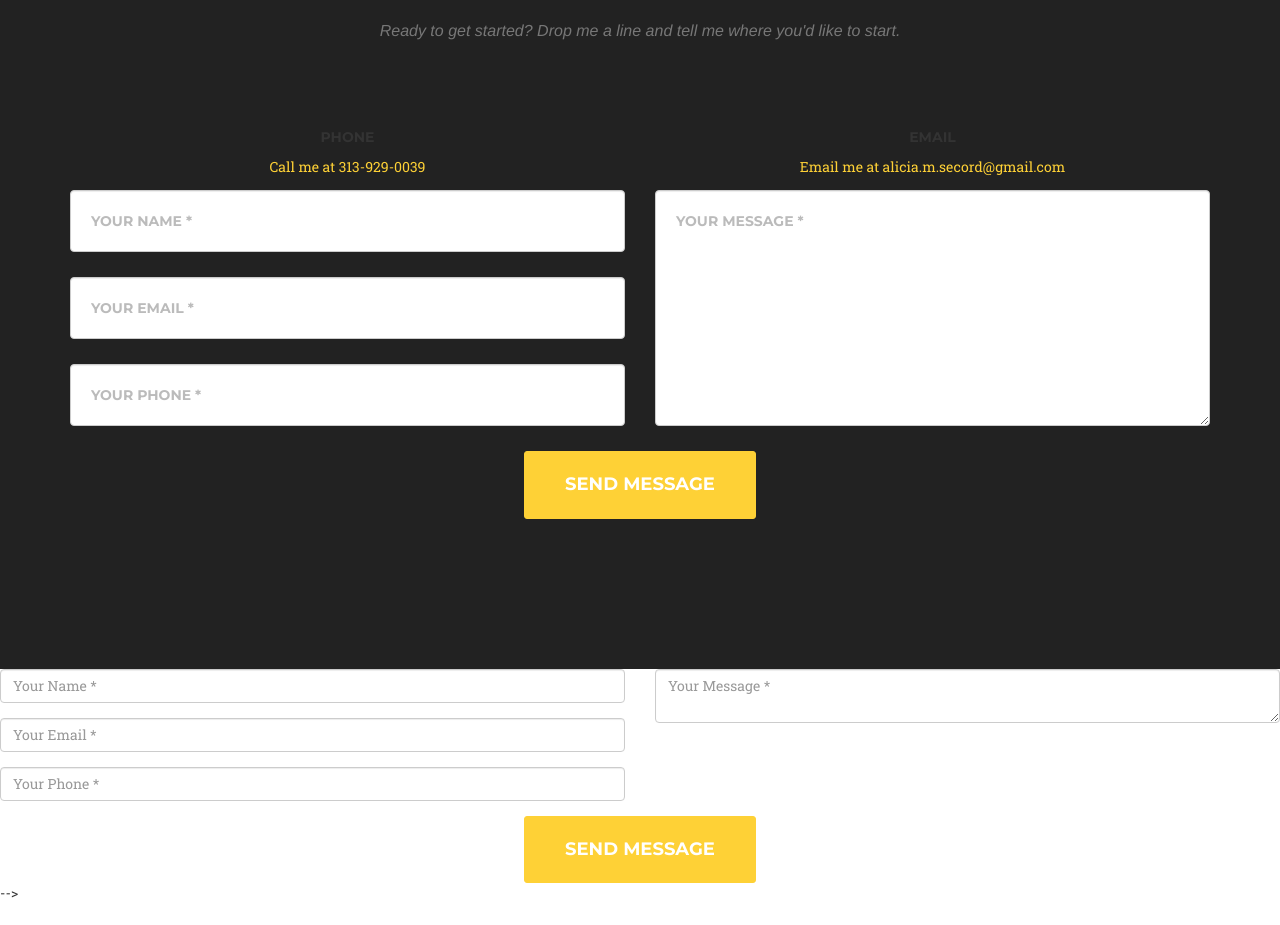
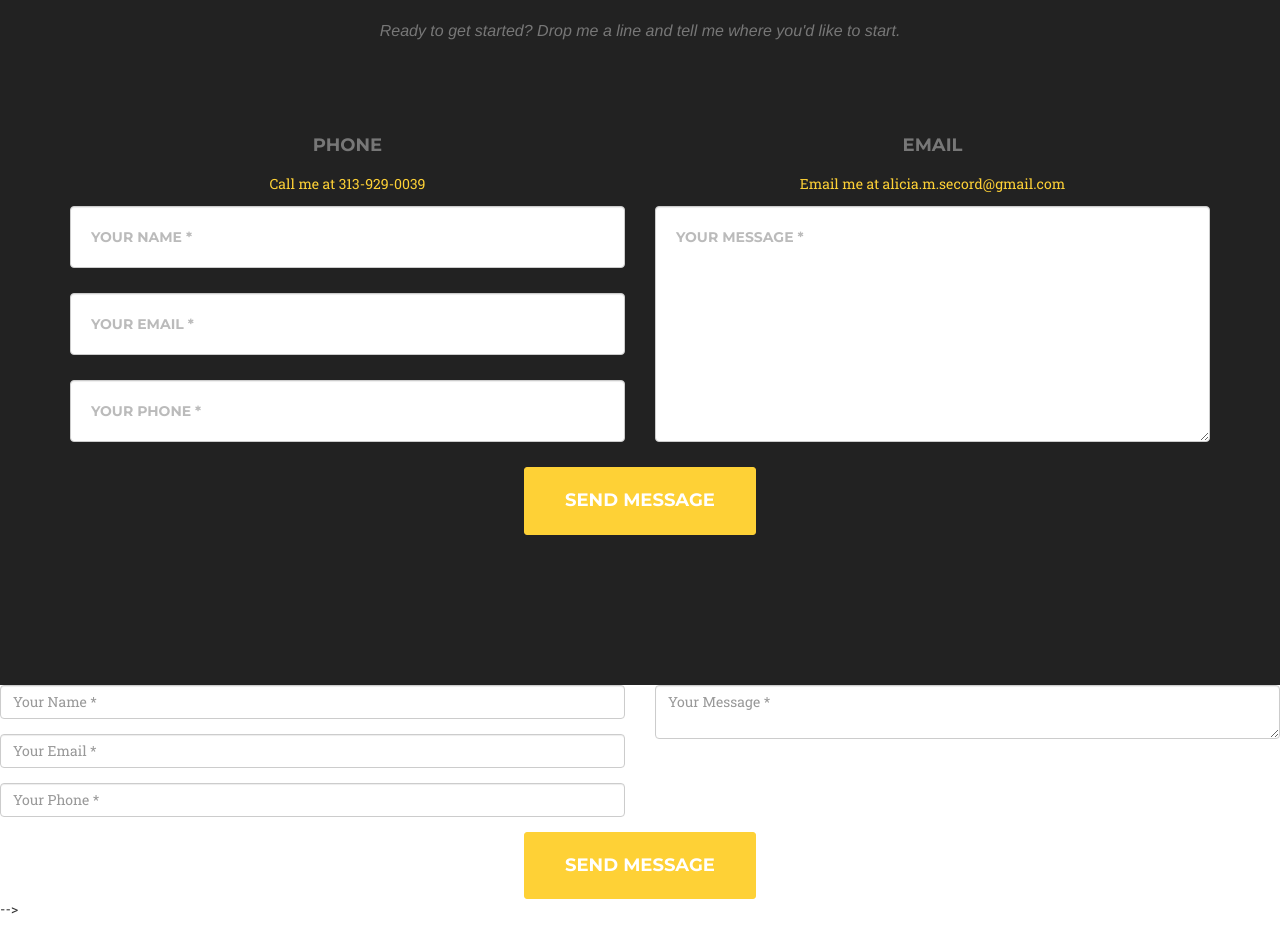
Before and after one commit to aliciasecord/aliciasecord.github.io, a plain HTML site: page index.html in a window 1280 px wide. Shown: the part 3644-4569 px from the top of the page. Drawn offline with nearby package versions, Linux system fonts and the light colour scheme; a web font is replaced by a local one.

Commit message:
Update index.html

```diff
--- a/index.html
+++ b/index.html
@@ -255,11 +255,11 @@
                 <div class="col-lg-12">
                     <div class="row">
                         <div class="col-md-6">
-                            <h5 class="text-center">Phone</h5>
+                            <h4 class="text-center text-muted">Phone</h4>
                             <p class="text-center"><a href="tel:313-929-0039">Call me at 313-929-0039</a></p>
                         </div>
                         <div class="col-md-6">
-                            <h5 class="text-center">Email</h5>
+                            <h4 class="text-center text-muted">Email</h4>
                             <p class="text-center"><a href="mailto:alicia.m.secord@gmail.com" target="_top">Email me at alicia.m.secord@gmail.com</a></p>
                         </div>
                     </div>
```
